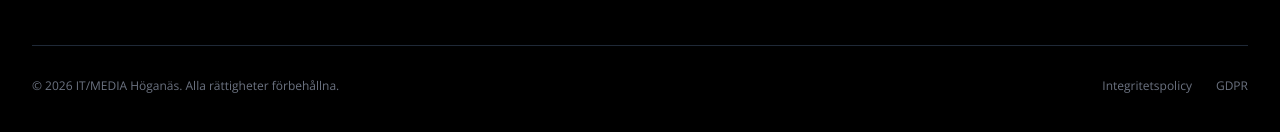
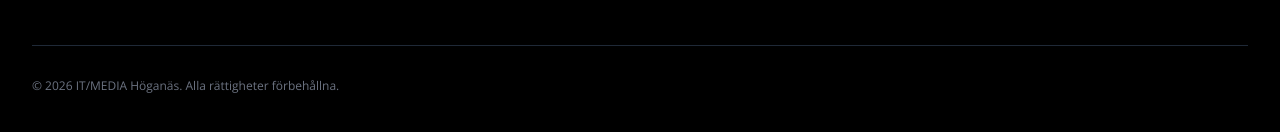
Before and after one commit to ITmedGota5/IT-MediaPage.github.io, a website: page public/about.html in a window 1280 px wide. Shown: the part 1947-2079 px from the top of the page. Drawn offline with nearby package versions, Linux system fonts and the light colour scheme.

Commit message:
bortage av snablänk

```diff
--- a/public/about.html
+++ b/public/about.html
@@ -317,8 +317,6 @@
             <div class="border-t border-gray-800 pt-8 flex flex-col md:flex-row justify-between items-center text-center md:text-left">
                 <p class="text-xs text-gray-500">© 2026 IT/MEDIA Höganäs. Alla rättigheter förbehållna.</p>
                 <div class="flex gap-6 mt-4 md:mt-0 justify-center">
-                    <a href="#" class="text-xs text-gray-500 hover:text-brand-red">Integritetspolicy</a>
-                    <a href="#" class="text-xs text-gray-500 hover:text-brand-red">GDPR</a>
                 </div>
             </div>
         </div>
```
Also changed, not shown: public/index.html (+0 -2 lines), public/tillganglighet.html (+0 -2 lines).
